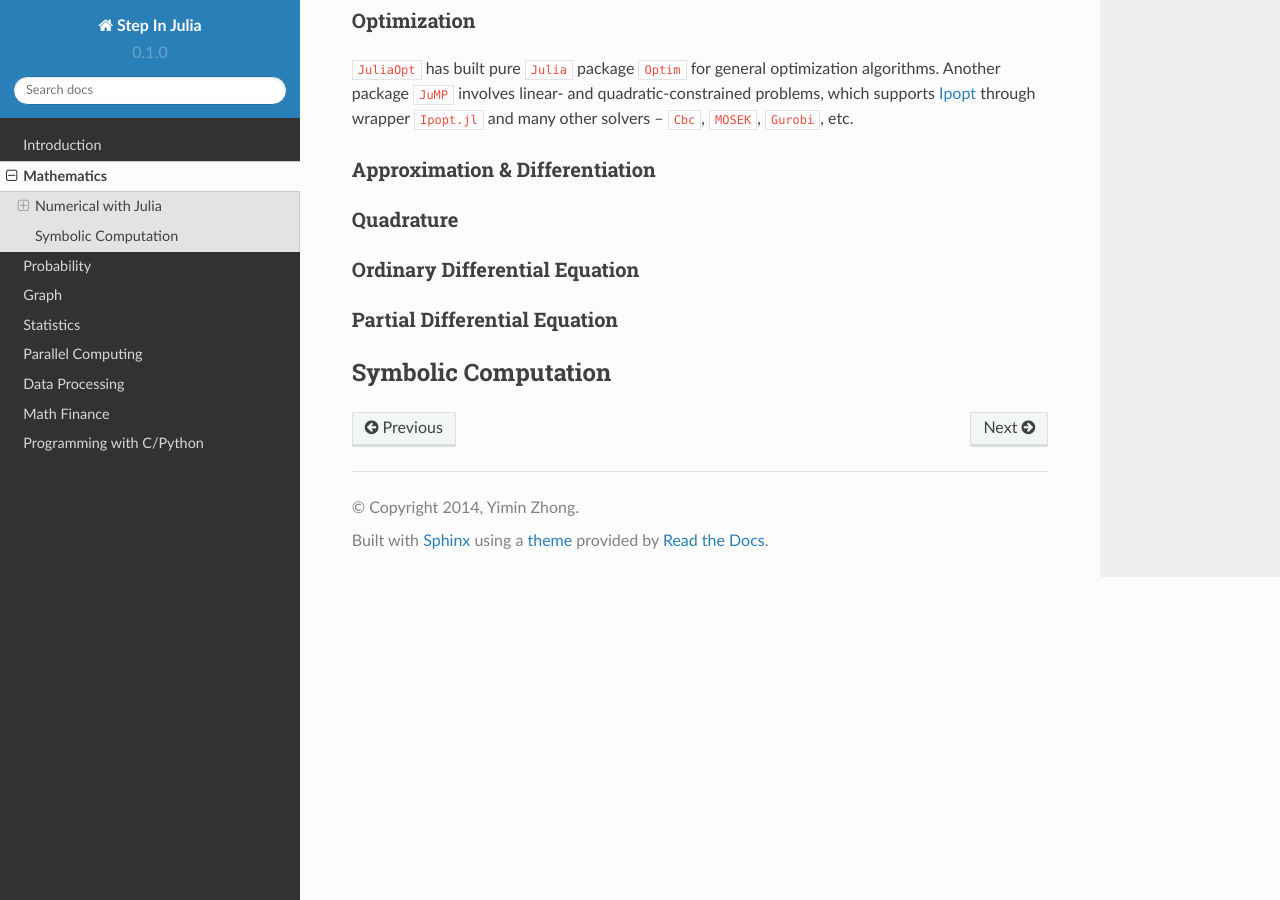
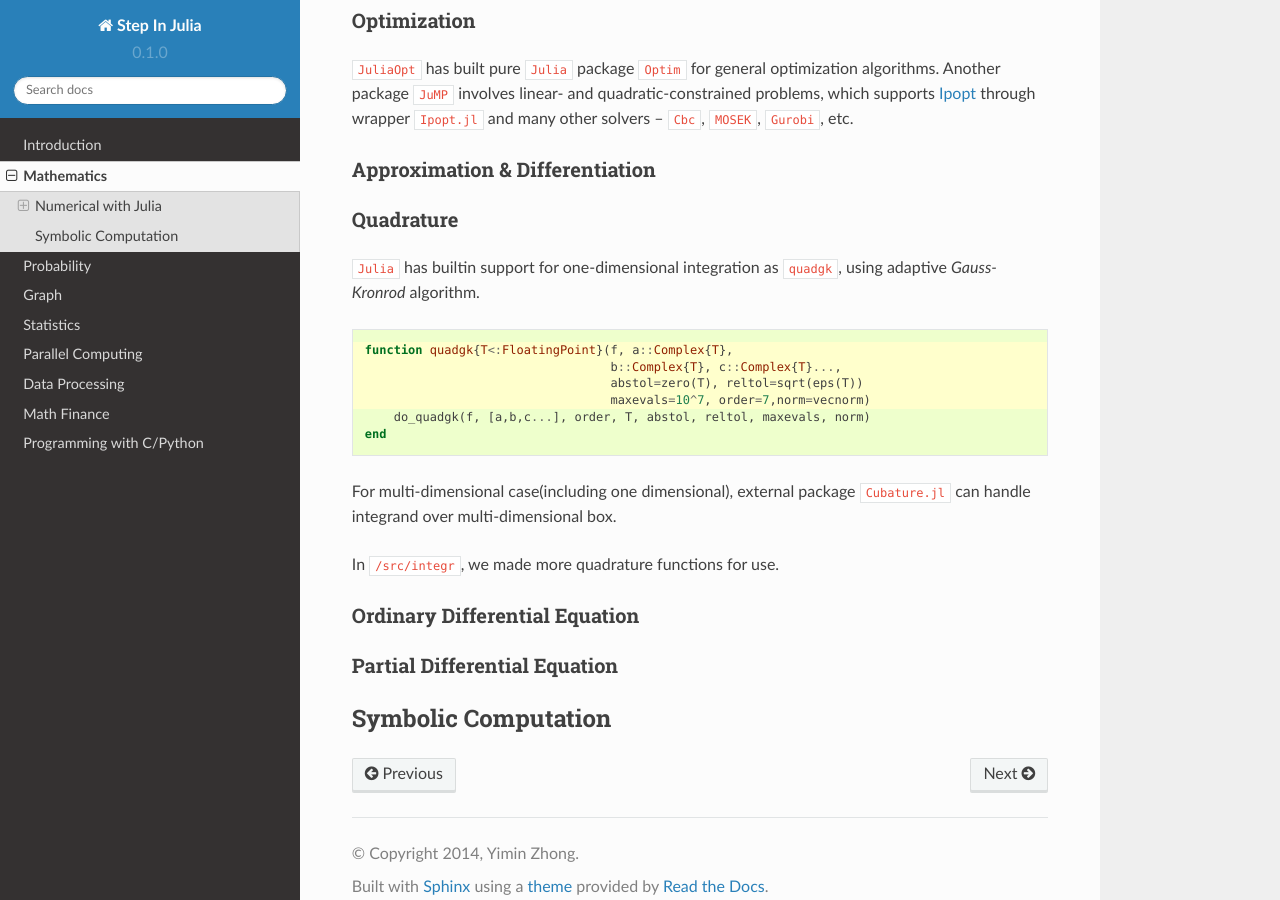
Before and after one commit to GaZ3ll3/Step_In_Julia, a Sphinx documentation site: the page built from docs/source/math.rst, in a window 1280 px wide and 900 px high, scrolled down 2786 px. Built offline with Sphinx 7.4.7 and the Read the Docs theme 2.0.0, drawn with Linux system fonts in a browser that asks for light colours; some of the changed text lies outside the part shown.

Commit message:
update@math

```diff
--- a/docs/source/math.rst
+++ b/docs/source/math.rst
@@ -151,6 +151,21 @@ Approximation & Differentiation
 
 Quadrature
 --------------
+``Julia`` has builtin support for one-dimensional integration as ``quadgk``, using adaptive *Gauss-Kronrod* algorithm.
+
+.. code-block:: julia
+    :emphasize-lines: 1-4
+
+    function quadgk{T<:FloatingPoint}(f, a::Complex{T},
+                                      b::Complex{T}, c::Complex{T}...,
+                                      abstol=zero(T), reltol=sqrt(eps(T))
+                                      maxevals=10^7, order=7,norm=vecnorm)
+        do_quadgk(f, [a,b,c...], order, T, abstol, reltol, maxevals, norm)
+    end
+
+For multi-dimensional case(including one dimensional), external package ``Cubature.jl`` can handle integrand over multi-dimensional box.
+
+In ``/src/integr``, we made more quadrature functions for use.
 
 
 .. _ode:
```
Also changed, not shown: other parts of docs/source/math.rst (+2 -2 lines).
